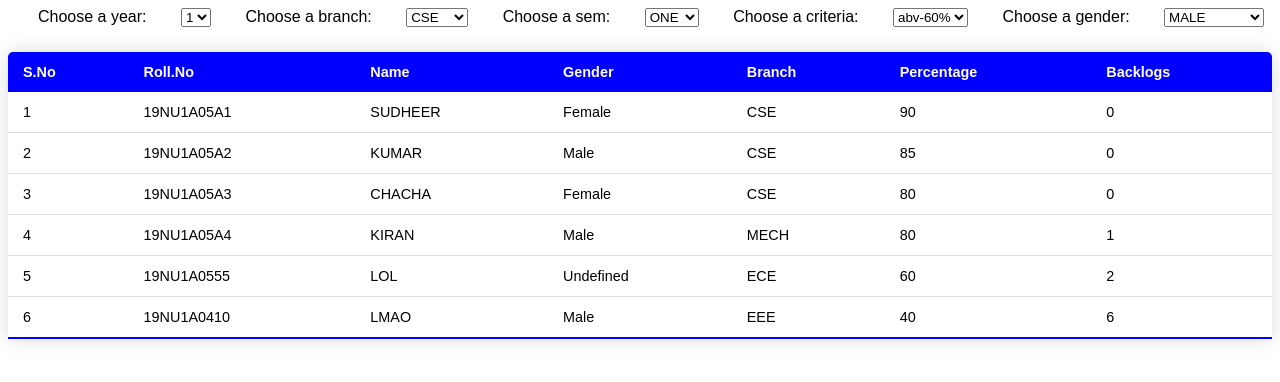
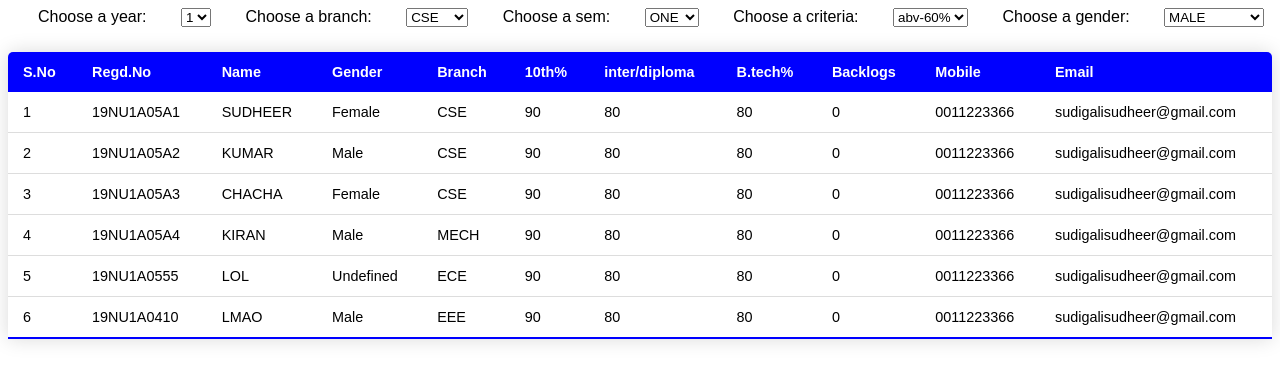
Before and after one commit to Choppalibhargav/college-sql-project, a Flask app: template templates/table.html in a window 1280 px wide. Shown: the top 382 px of the page. Run offline with Flask 2, Linux system fonts and the light colour scheme; the template is opened without the code that fills it, so the values that code supplies are empty.

```diff
--- a/templates/table.html
+++ b/templates/table.html
@@ -48,12 +48,16 @@
         <thead>
           <tr>
             <th>S.No</th>
-            <th>Roll.No</th>
+            <th>Regd.No</th>
             <th>Name</th>
             <th>Gender</th>
             <th>Branch</th>
-            <th>Percentage</th>
+            <th>10th%</th>
+            <th>inter/diploma</th>
+            <th>B.tech%</th>
             <th>Backlogs</th>
+            <th>Mobile</th>
+            <th>Email</th>
           </tr>
         </thead>
         <tbody>
@@ -64,7 +68,11 @@
             <td>Female</td>
             <td>CSE</td>
             <td>90</td>
+            <td>80</td>
+            <td>80</td>
             <td>0</td>
+            <td>0011223366</td>
+            <td>sudigalisudheer@gmail.com</td>
           </tr>
           <tr>
             <td>2</td>
@@ -72,8 +80,12 @@
             <td>KUMAR</td>
             <td>Male</td>
             <td>CSE</td>
-            <td>85</td>
+            <td>90</td>
+            <td>80</td>
+            <td>80</td>
             <td>0</td>
+            <td>0011223366</td>
+            <td>sudigalisudheer@gmail.com</td>
           </tr>
           <tr>
             <td>3</td>
@@ -81,8 +93,12 @@
             <td>CHACHA</td>
             <td>Female</td>
             <td>CSE</td>
+            <td>90</td>
+            <td>80</td>
             <td>80</td>
             <td>0</td>
+            <td>0011223366</td>
+            <td>sudigalisudheer@gmail.com</td>
           </tr>
           <tr>
             <td>4</td>
@@ -90,8 +106,12 @@
             <td>KIRAN</td>
             <td>Male</td>
             <td>MECH</td>
+            <td>90</td>
             <td>80</td>
-            <td>1</td>
+            <td>80</td>
+            <td>0</td>
+            <td>0011223366</td>
+            <td>sudigalisudheer@gmail.com</td>
           </tr>
           <tr>
             <td>5</td>
@@ -99,8 +119,12 @@
             <td>LOL</td>
             <td>Undefined</td>
             <td>ECE</td>
-            <td>60</td>
-            <td>2</td>
+            <td>90</td>
+            <td>80</td>
+            <td>80</td>
+            <td>0</td>
+            <td>0011223366</td>
+            <td>sudigalisudheer@gmail.com</td>
           </tr>
           <tr>
             <td>6</td>
@@ -108,8 +132,12 @@
             <td>LMAO</td>
             <td>Male</td>
             <td>EEE</td>
-            <td>40</td>
-            <td>6</td>
+            <td>90</td>
+            <td>80</td>
+            <td>80</td>
+            <td>0</td>
+            <td>0011223366</td>
+            <td>sudigalisudheer@gmail.com</td>
           </tr>
         </tbody>
       </table>
```
